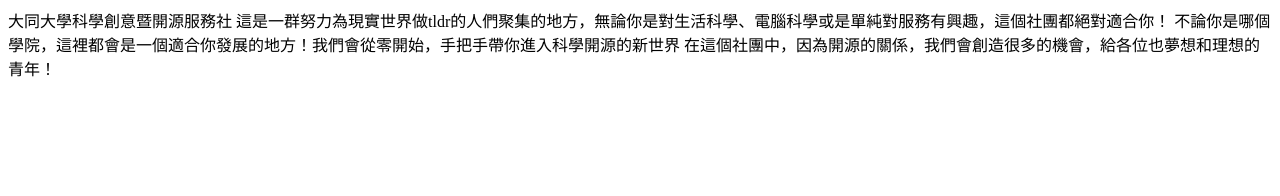
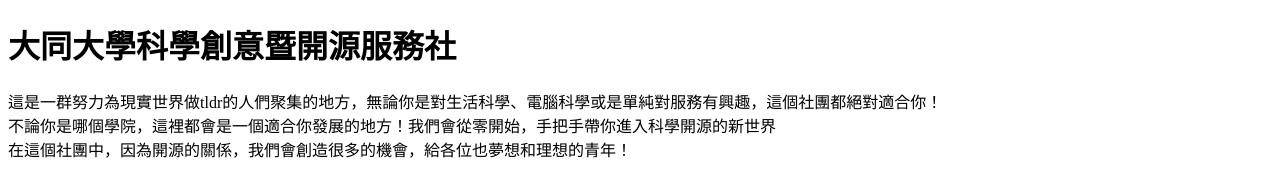
Before and after one commit to TTUSSC/TTUSSC.github.io, a plain HTML site: page index.html in a window 1280 px wide. Drawn offline with Linux system fonts and the light colour scheme.

Commit message:
fix typo <hi> to <h1> and add <br />

```diff
--- a/index.html
+++ b/index.html
@@ -7,13 +7,9 @@
   </head>
 
     <body>
-      <hi>大同大學科學創意暨開源服務社</hi>
-
-這是一群努力為現實世界做tldr的人們聚集的地方，無論你是對生活科學、電腦科學或是單純對服務有興趣，這個社團都絕對適合你！
-
-不論你是哪個學院，這裡都會是一個適合你發展的地方！我們會從零開始，手把手帶你進入科學開源的新世界
-
-在這個社團中，因為開源的關係，我們會創造很多的機會，給各位也夢想和理想的青年！
-
+      <h1>大同大學科學創意暨開源服務社</h1>
+      這是一群努力為現實世界做tldr的人們聚集的地方，無論你是對生活科學、電腦科學或是單純對服務有興趣，這個社團都絕對適合你！<br />
+不論你是哪個學院，這裡都會是一個適合你發展的地方！我們會從零開始，手把手帶你進入科學開源的新世界 <br />
+在這個社團中，因為開源的關係，我們會創造很多的機會，給各位也夢想和理想的青年！<br />
       </body>
 </html>
```
